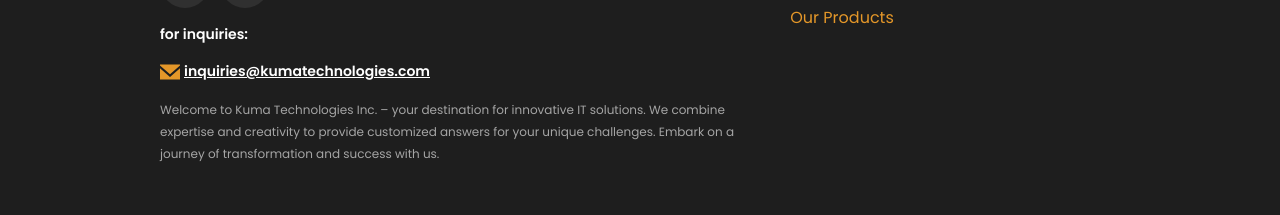
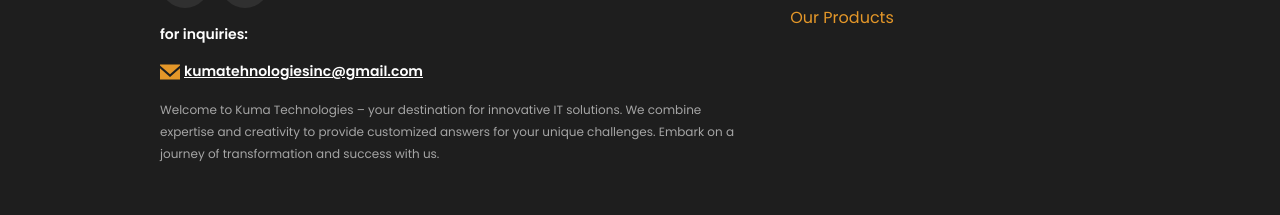
Before and after one commit to jkrmarmol/Kuma-Technologies, a React (Vite) app: page / in a window 1280 px wide. Shown: the part 5066-5281 px from the top of the page. Built offline with nearby package versions, Linux system fonts and the light colour scheme.

Commit message:
change email address

```diff
--- a/src/components/Footer.tsx
+++ b/src/components/Footer.tsx
@@ -61,10 +61,10 @@ function Footer() {
                 src={EmailIcon}
                 alt=""
               />
-              <p>inquiries@kumatechnologies.com</p>
+              <p>kumatehnologiesinc@gmail.com</p>
             </div>
             <p className="business-description">
-              Welcome to Kuma Technologies Inc. – your destination for
+              Welcome to Kuma Technologies – your destination for
               innovative IT solutions. We combine expertise and creativity to
               provide customized answers for your unique challenges. Embark on
               a journey of transformation and success with us.
@@ -88,7 +88,7 @@ function Footer() {
           <div className="hr"></div>
           <div className="bottom-container">
             <div className="left">
-              <p>@ Copyright Kuma Technologies 2023. All right reserved</p>
+              <p>@Copyright Kuma Technologies 2023. All right reserved</p>
             </div>
             <div className="right">
               <p>Privacy Policy</p>
```
